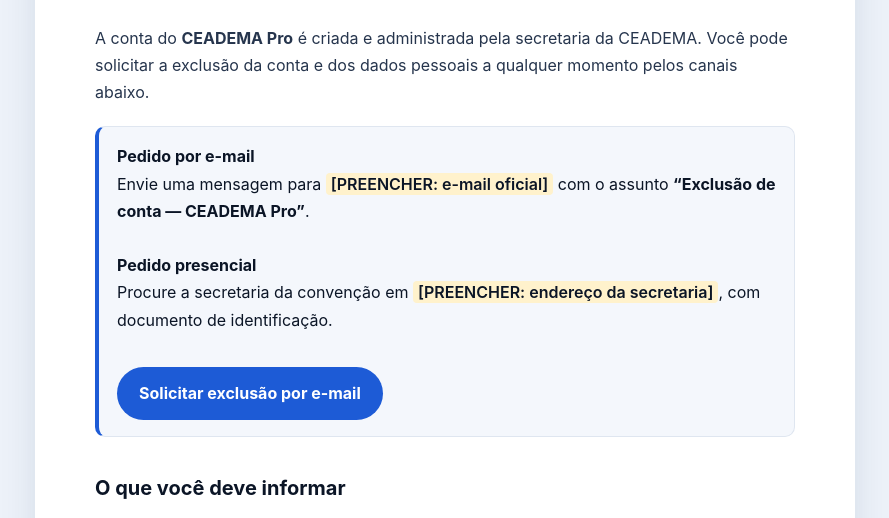
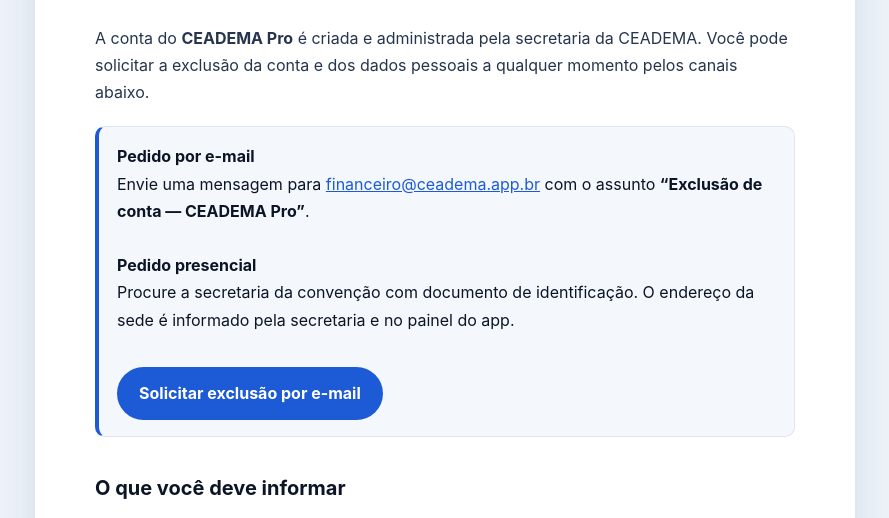
Before and after one commit to lcralmeida/ceadema-legal, a plain HTML site: page exclusao-de-conta.html in a window 1280 px wide. Shown: the part 271-789 px from the top of the page, without its empty margins (195-1084 px from the left). Drawn offline with Linux system fonts and the light colour scheme.

Commit message:
fix: conclui a pagina de exclusao de conta com e-mail oficial e remove placeholders

```diff
--- a/exclusao-de-conta.html
+++ b/exclusao-de-conta.html
@@ -50,14 +50,14 @@
 
   <div class="box">
     <strong>Pedido por e-mail</strong><br>
-    Envie uma mensagem para <span class="fill">[PREENCHER: e-mail oficial]</span> com o assunto
+    Envie uma mensagem para <a href="mailto:financeiro@ceadema.app.br">financeiro@ceadema.app.br</a> com o assunto
     <strong>“Exclusão de conta — CEADEMA Pro”</strong>.
     <br><br>
     <strong>Pedido presencial</strong><br>
-    Procure a secretaria da convenção em <span class="fill">[PREENCHER: endereço da secretaria]</span>,
-    com documento de identificação.
+    Procure a secretaria da convenção com documento de identificação. O endereço
+    da sede é informado pela secretaria e no painel do app.
     <br><br>
-    <a class="button" href="mailto:[PREENCHER: e-mail oficial]?subject=Exclus%C3%A3o%20de%20conta%20%E2%80%94%20CEADEMA%20Pro">Solicitar exclusão por e-mail</a>
+    <a class="button" href="mailto:financeiro@ceadema.app.br?subject=Exclus%C3%A3o%20de%20conta%20%E2%80%94%20CEADEMA%20Pro">Solicitar exclusão por e-mail</a>
   </div>
 
   <h2>O que você deve informar</h2>
@@ -102,7 +102,7 @@
 
   <footer>
     CEADEMA Pro · Página de exclusão de conta · 23/11/2026<br>
-    Publique esta página em uma URL pública HTTPS e informe o endereço no Google Play Console.
+    Atendimento pela secretaria da convenção · financeiro@ceadema.app.br
   </footer>
 </main>
 </body>
```
